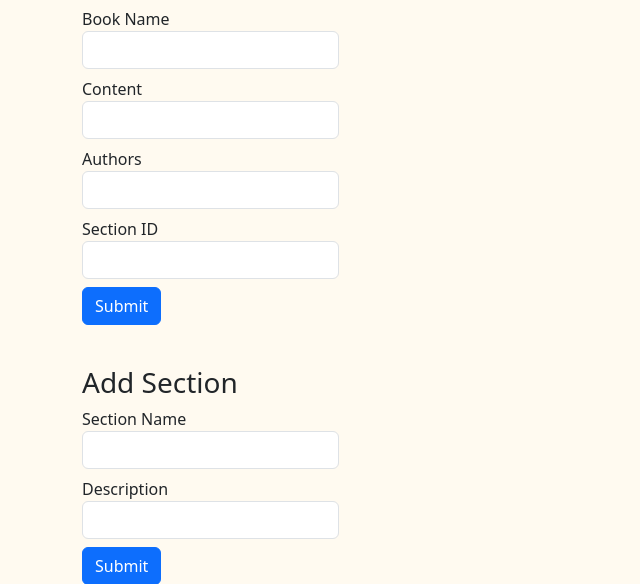
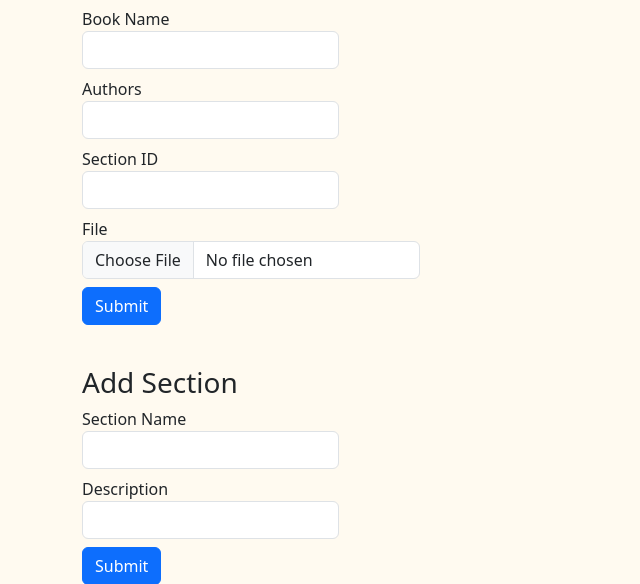
Before and after one commit to Shiva9361/Libra-main, a Flask app: page /librarian/add in a window 1280 px wide. Shown: the part 138-722 px from the top of the page, without its empty margins (0-640 px from the left). Run offline with Flask 3, Linux system fonts and the light colour scheme; a user stored in the database is signed in.

Commit message:
Librarian upload, books in pdf format added

```diff
--- a/Classes/Dbmodels.py
+++ b/Classes/Dbmodels.py
@@ -24,7 +24,7 @@ class Book(db.Model):
     __tablename__ = "Book"
     book_id = db.Column(db.Integer,primary_key = True,autoincrement=True)
     name = db.Column(db.String,nullable = False)
-    content = db.Column(db.String,nullable = False)
+    file_name = db.Column(db.String,nullable = False)
     authors = db.Column(db.String,nullable = False)
     issue_date = db.Column(db.Date)
     return_date = db.Column(db.Date)
--- a/templates/base.html
+++ b/templates/base.html
@@ -19,7 +19,7 @@
 <body>
     <style>
         body{
-            background-color: floralwhite;
+            background-color:floralwhite;
         }
         .container{
             background-color: floralwhite;
--- a/templates/librarian_add.html
+++ b/templates/librarian_add.html
@@ -3,15 +3,10 @@
 {% block content %}
 <div class="add_books">
     <h3>Add Book</h3>
-    <form class="mt5" action="/librarian/add/book" method = "post" id="librarian_add_book">
+    <form class="mt5" action="/librarian/add/book" method = "post" id="librarian_add_book" enctype="multipart/form-data">
         <div>
             <label class="form-label">Book Name
                 <input class="form-control" type="text" name="name" value="" required />
-            </label>
-        </div>
-        <div>
-            <label class="form-label">Content
-                <input class="form-control" type="text" name="content" value="" required />
             </label>
         </div>
         <div>
@@ -22,6 +17,11 @@
         <div>
             <label class="form-label">Section ID
                 <input class="form-control" type="text" name="section_id" value="" />
+            </label>
+        </div>
+        <div>
+            <label class="form-label">File
+                <input class="form-control" type="file" name="content" required />
             </label>
         </div>
         <div>
--- a/templates/read_book.html
+++ b/templates/read_book.html
@@ -7,9 +7,7 @@ Read book
     <h3>
         {{book.name}}
     </h3>
-    <div class = "content">
-        {{book.content}}
-    </div>
+    <embed src="{{url}}" type="application/pdf"   height="800px" width="1300px">
 </div>
 
 {% endblock %}
```
Also changed, not shown: instance/library_database.sqlite3, 3 other files.
